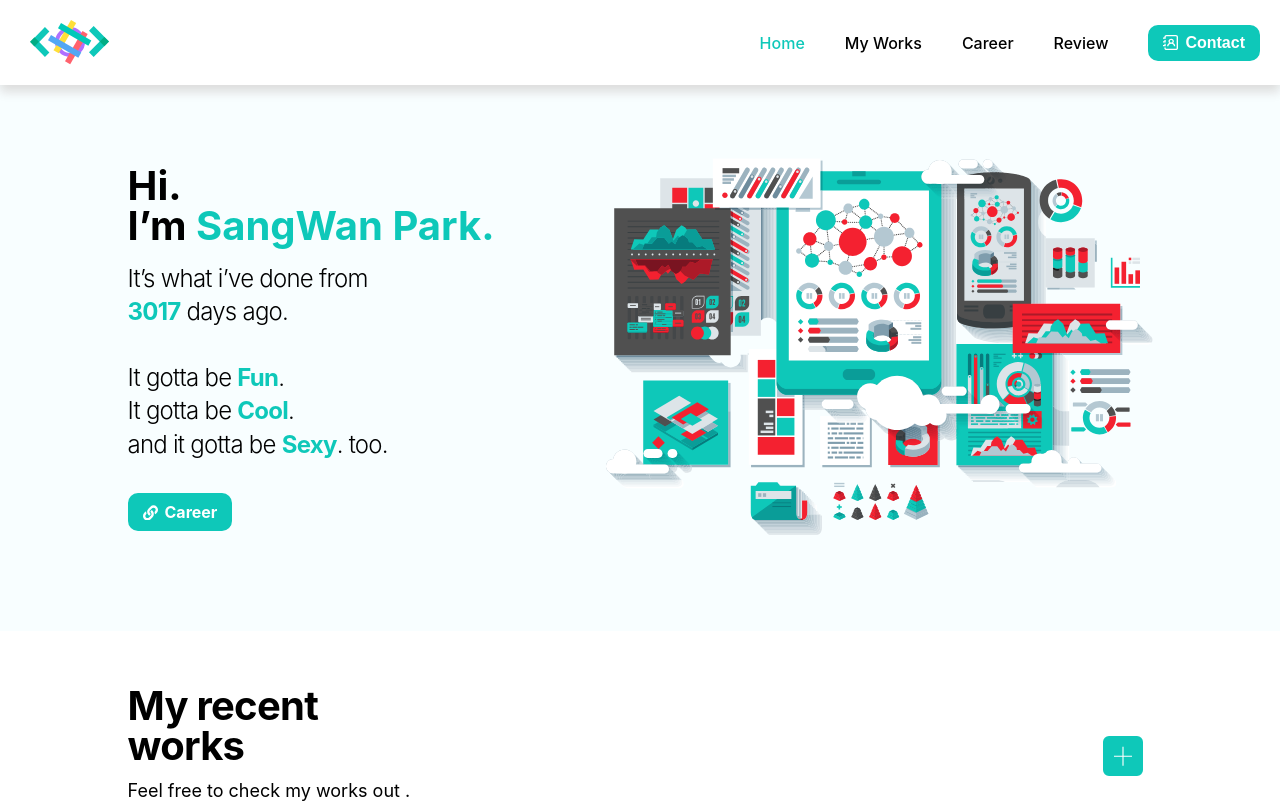
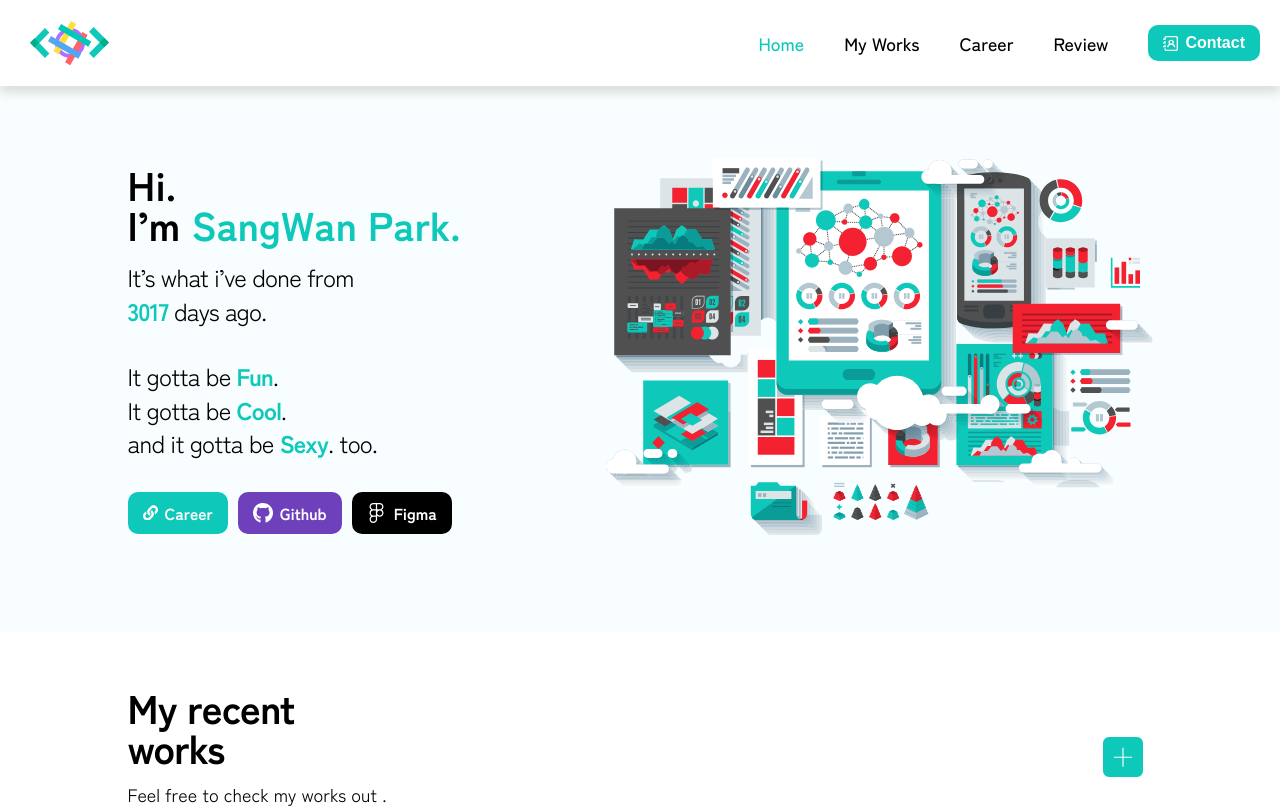
Before and after one commit to yondupark/vuefolio, a Vue app: page / in a window 1280 px wide. Shown: the top 808 px of the page. Built offline with nearby package versions, Linux system fonts and the light colour scheme; no server answers.

Commit message:
폰트 교체하고 버튼 추가

```diff
--- a/public/index.html
+++ b/public/index.html
@@ -23,6 +23,9 @@
     <meta name="msapplication-TileImage" content="/ms-icon-144x144.png">
     <meta name="theme-color" content="#ffffff">
     <title><%= htmlWebpackPlugin.options.title %></title>
+    <link rel="preconnect" href="https://fonts.googleapis.com">
+    <link rel="preconnect" href="https://fonts.gstatic.com" crossorigin>
+    <link rel="stylesheet" href="https://fonts.googleapis.com/css2?family=Zen+Kaku+Gothic+New:wght@300;400;500;700;900&display=swap">
     <link rel="stylesheet" href="https://fonts.googleapis.com/css?family=Roboto:100,300,400,500,700,900">
     <link rel="stylesheet" href="https://cdn.jsdelivr.net/npm/@mdi/font@latest/css/materialdesignicons.min.css">
     <!-- Global site tag (gtag.js) - Google Analytics -->
--- a/src/assets/scss/common.scss
+++ b/src/assets/scss/common.scss
@@ -23,7 +23,6 @@
     width: 100%;
     max-width: unset;
   }
-
 }
 .pageContens {
   font-size: 1.8rem;
@@ -181,7 +180,7 @@ footer {
         }
         .hashes {
           color: $pointColor;
-          font-size: 1.2rem;
+          font-size: 1.4rem;
           font-weight: 700;
         }
       }
--- a/src/assets/scss/reset.scss
+++ b/src/assets/scss/reset.scss
@@ -70,7 +70,7 @@ body {
 }
 body {
     color: $textColor;
-    font-family: -apple-system, BlinkMacSystemFont, "Noto Sans KR", Roboto, "Helvetica Neue", sans-serif;
+    font-family: "Zen Kaku Gothic New", -apple-system, BlinkMacSystemFont, Roboto, "Helvetica Neue", sans-serif;
     text-align: center;
     background: $bgColor;
     -webkit-font-smoothing: antialiased;
@@ -168,3 +168,28 @@ body {
     background: url(../assets/images/ico_link.svg) no-repeat center center;
     margin-right: 7px;
 }
+
+.button.github {
+    background: #6e40bb;
+    border-color: #6e40bb;
+}
+.button.github::before {
+    content: '';
+    width: 2rem;
+    height: 2rem;
+    display: block;
+    background: url(../assets/images/ico_github.svg) no-repeat center center / 2rem;
+    margin-right: 7px;
+}
+.button.figma {
+    background: #000;
+    border-color: #000;
+}
+.button.figma::before {
+    content: '';
+    width: 2rem;
+    height: 2rem;
+    display: block;
+    background: url(../assets/images/ico_figma.svg) no-repeat center center / 1.5rem;
+    margin-right: 7px;
+}
--- a/src/views/home.vue
+++ b/src/views/home.vue
@@ -18,7 +18,11 @@
                 and it gotta be <span class="highlight">Sexy</span>. too.
               </p>
             </div>
-            <router-link to="/Career"  class="button link">Career</router-link>
+            <div class="main_links">
+              <router-link to="/Career"  class="button link">Career</router-link>
+              <a class="button github" href="https://github.com/yondupark/vuefolio" target="_blank">Github</a>
+              <a class="button figma" href="https://www.figma.com/file/7aZxc1H1u0QAb4Vu4jyScP/My-Porfolios?node-id=0%3A1" target="_blank">Figma</a>
+            </div>
           </div>
           <div>
             <img src="../assets/images/bg_main.svg" alt="">
@@ -191,7 +195,7 @@ export default {
       letter-spacing: -.75px;
       line-height: 1.4;
       margin-bottom: 3.2rem;
-      font-weight: 300;
+      font-weight: 400;
       .highlight {
         color: $pointColor;
         font-weight: 700;
@@ -199,6 +203,13 @@ export default {
     }
     #count {
       margin: 2rem 0;
+    }
+    .main_links {
+      display: flex;
+      align-items: center;
+      a + a {
+        margin-left: 1rem;
+      }
     }
   }
   .tools {
--- a/src/views/vueRouter.vue
+++ b/src/views/vueRouter.vue
@@ -44,6 +44,7 @@ export default {
         margin: 0 1rem;
         padding: 1rem;
         color: $textColor;
+        font-size: 1.8rem;
         font-weight: 500;
         text-decoration: none;
         &.router-link-exact-active {
```
Also changed, not shown: src/assets/images/ico_figma.svg (added), src/assets/images/ico_github.svg (added).
